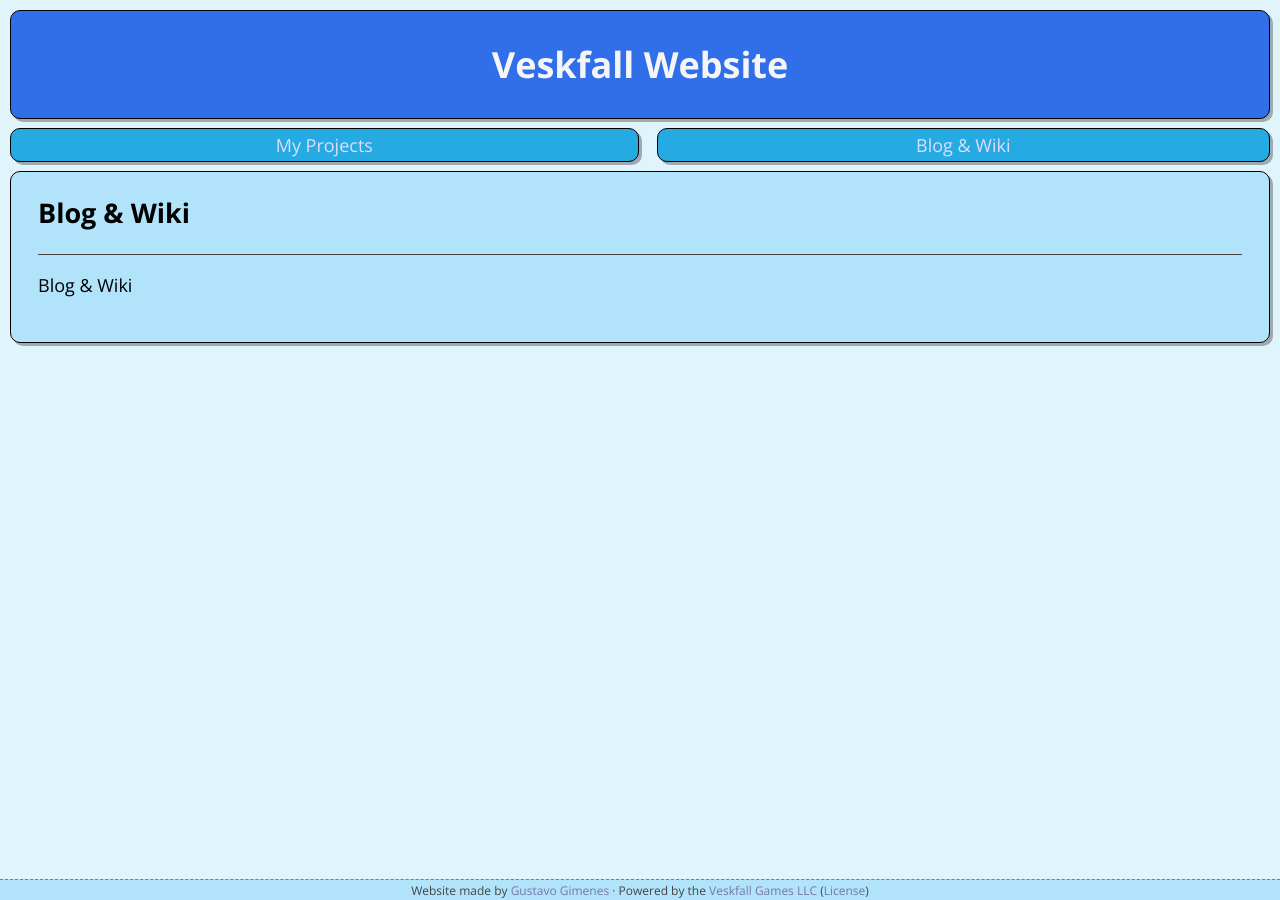
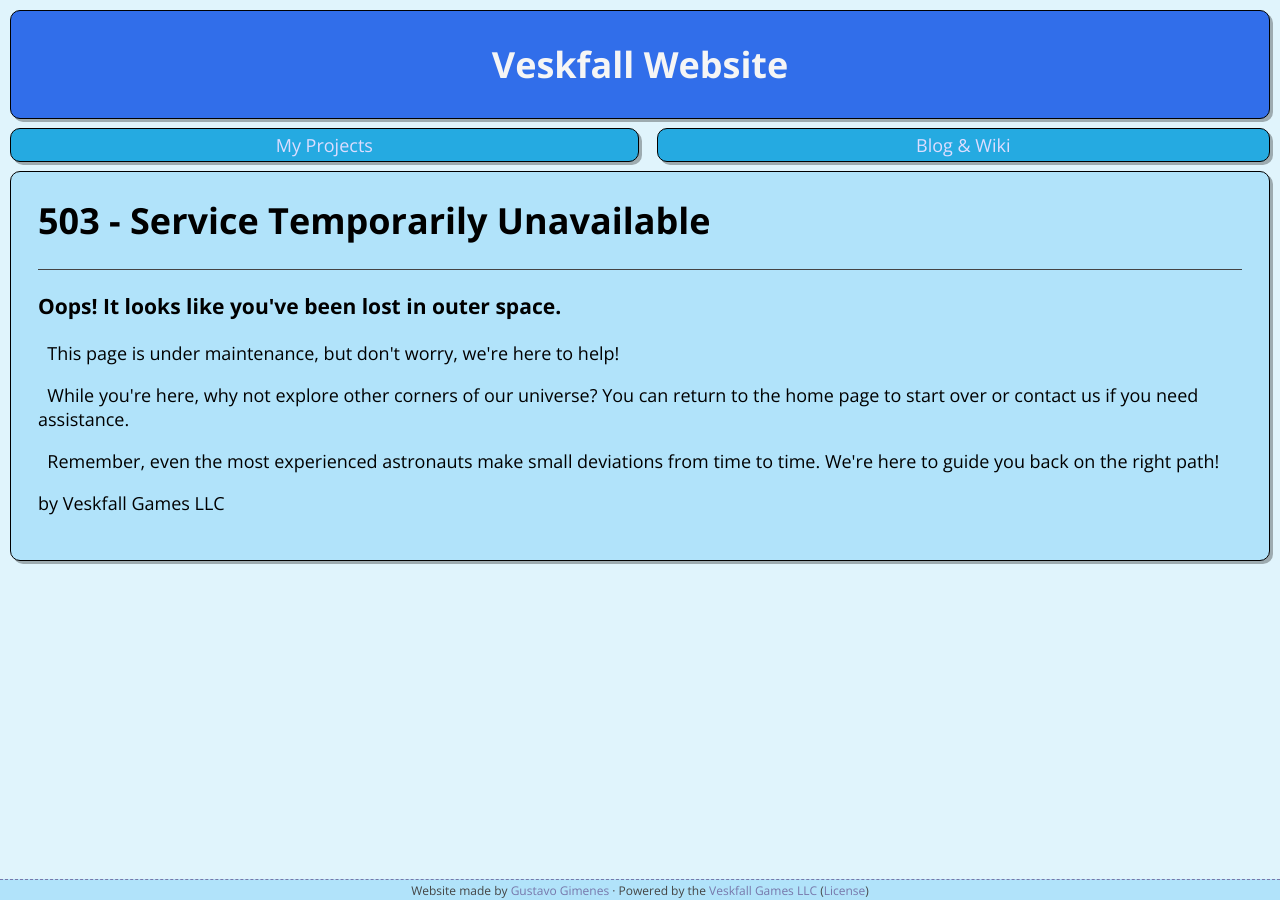
Before and after one commit to Gustavo-Gimenes/Website-Veskfall, a Jekyll site: the page built from blog.html, in a window 1280 px wide. Built offline with Jekyll 4.4.1, drawn with Linux system fonts in a browser that asks for light colours.

Commit message:
Add files via upload

```diff
--- a/blog.html
+++ b/blog.html
@@ -2,6 +2,13 @@
 layout: default
 title: Blog & Wiki
 ---
-<h2>Blog & Wiki</h2>
+<h1>503 - Service Temporarily Unavailable</h2>
 <hr>
-<p>Blog & Wiki</p>
+<h3>Oops! It looks like you've been lost in outer space.</h3>
+<p>&nbsp;&nbsp;This page is under maintenance, but don't worry, we're here to help!</p>
+
+<p>&nbsp;&nbsp;While you're here, why not explore other corners of our universe? You can return to the home page to start over or contact us if you need assistance.</p>
+
+<p>&nbsp;&nbsp;Remember, even the most experienced astronauts make small deviations from time to time. We're here to guide you back on the right path!</p>
+
+<p>by Veskfall Games LLC</p>
```
Also changed, not shown: 404.html (+4 -4 lines), main2.css (added, +12 -0 lines), proj.html (+5 -5 lines).
